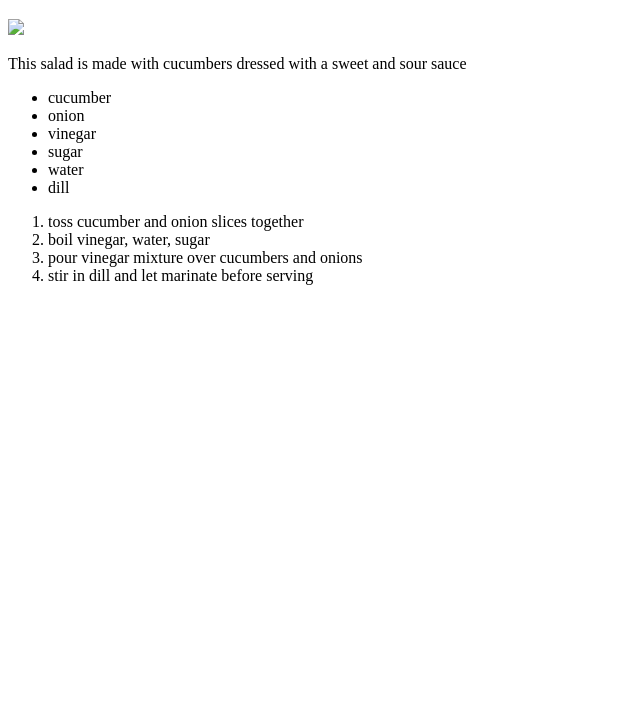
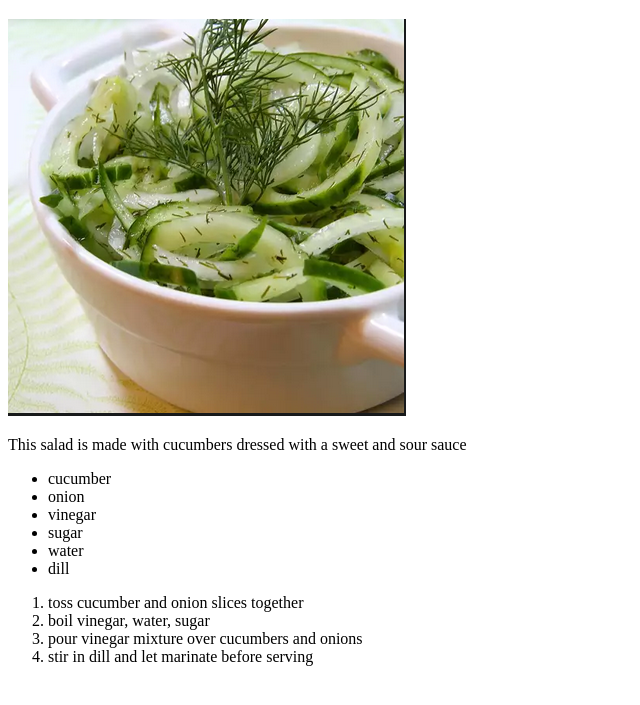
Before and after one commit to dave-grave/TOP-1, a plain HTML site: page recipes/cucumber-salad.html in a window 1280 px wide. Shown: the part 61-766 px from the top of the page, without its empty margins (0-640 px from the left). Drawn offline with Linux system fonts and the light colour scheme.

Commit message:
Fix typo in cucumber-salad.html

```diff
--- a/recipes/cucumber-salad.html
+++ b/recipes/cucumber-salad.html
@@ -6,7 +6,7 @@
 </head>
 <body>
     <h1>cucumber salad</h1>
-    <img src="~../salad.png">
+    <img src="../salad.png">
     <p>This salad is made with cucumbers
         dressed with a sweet and sour sauce
     </p>
```
